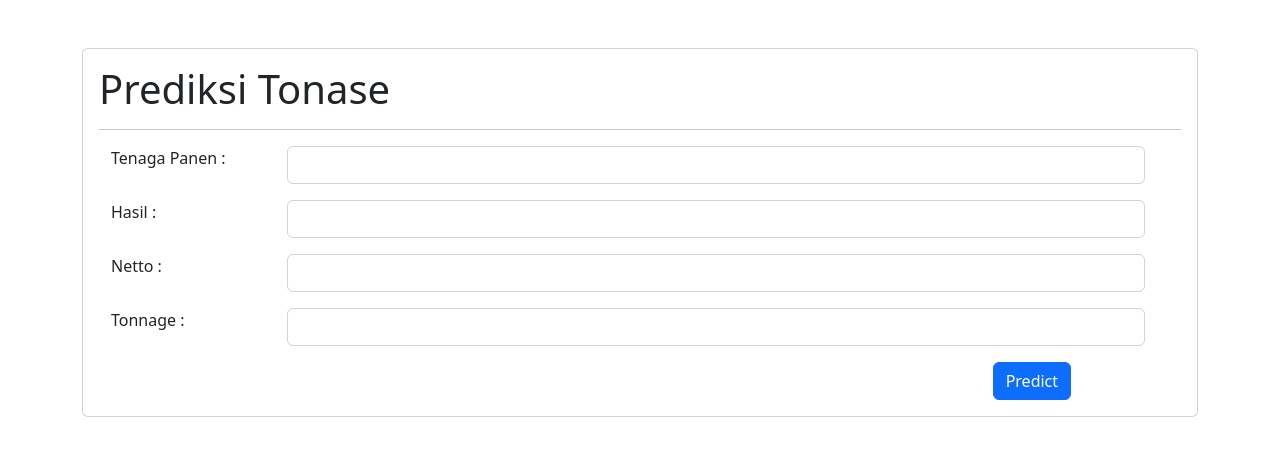
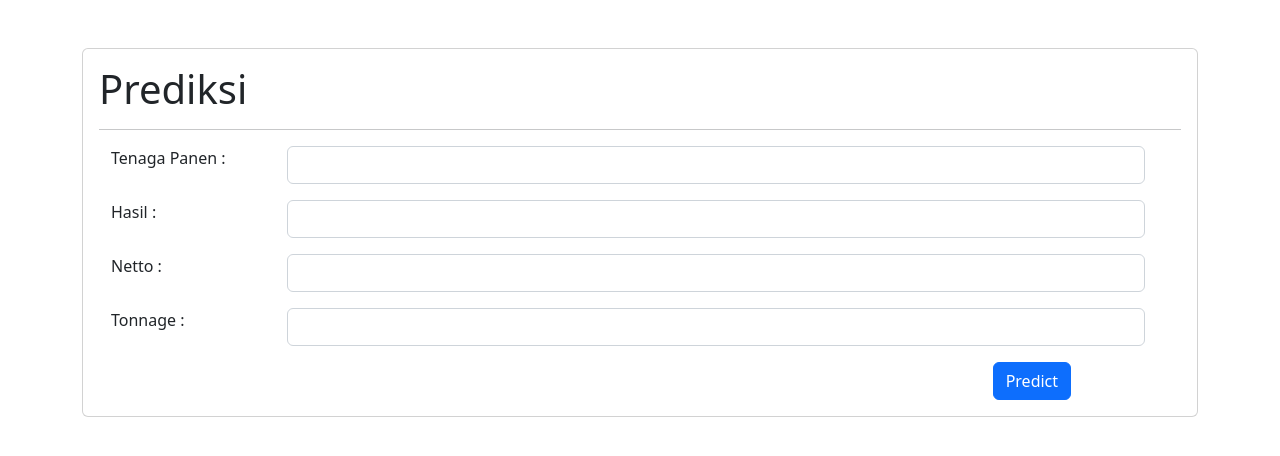
Before and after one commit to bintangx1902/LinReg-dash, a Django app: page / in a window 1280 px wide. Shown: the top 456 px of the page. Run offline with Django 4.2, Linux system fonts and the light colour scheme; parts of the project's set-up code (start-up, migrations or seed data) failed here and were passed over.

Commit message:
get db backup and "Prediksi"

```diff
--- a/app/templates/app/main.html
+++ b/app/templates/app/main.html
@@ -14,7 +14,7 @@
 <div class="container mt-5">
     <div class="card">
         <div class="card-body">
-            <h1>Prediksi Tonase </h1>
+            <h1>Prediksi</h1>
             <hr>
             <form method="post">
                 {% csrf_token %}
```
